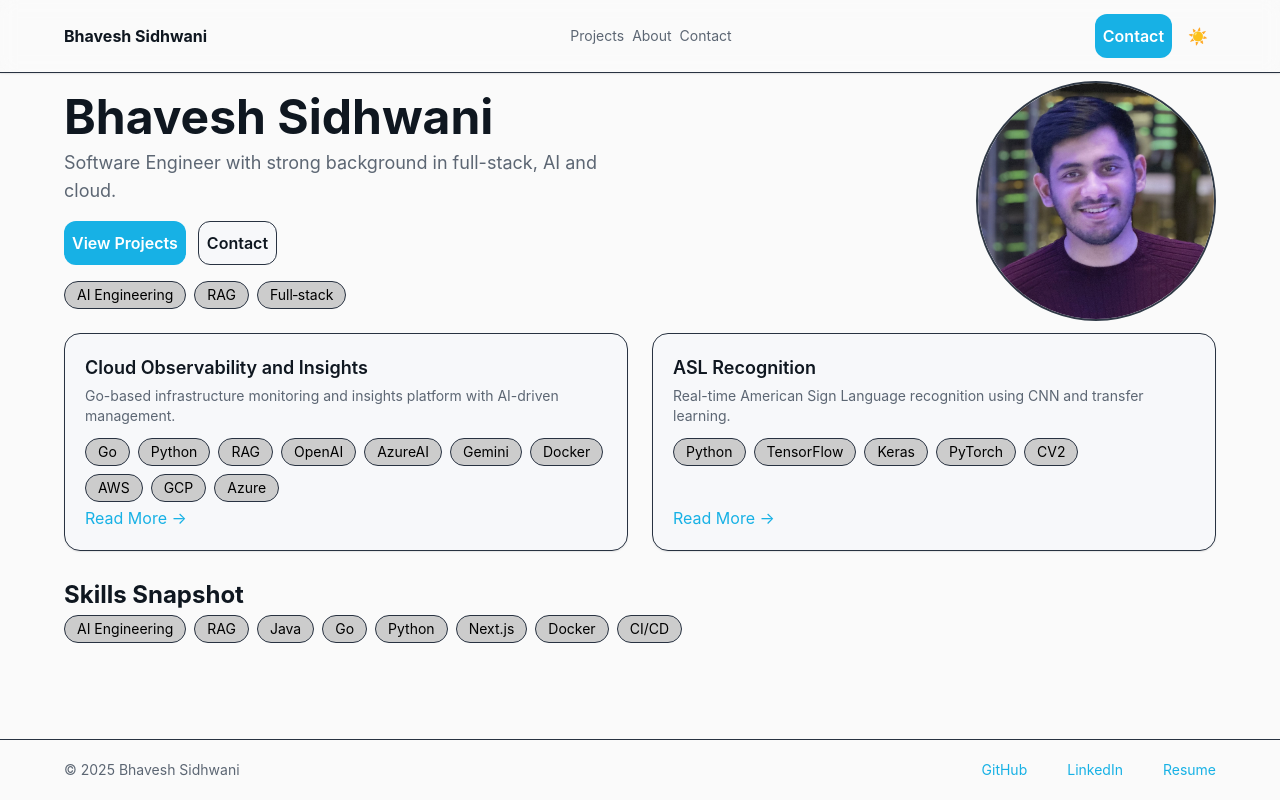
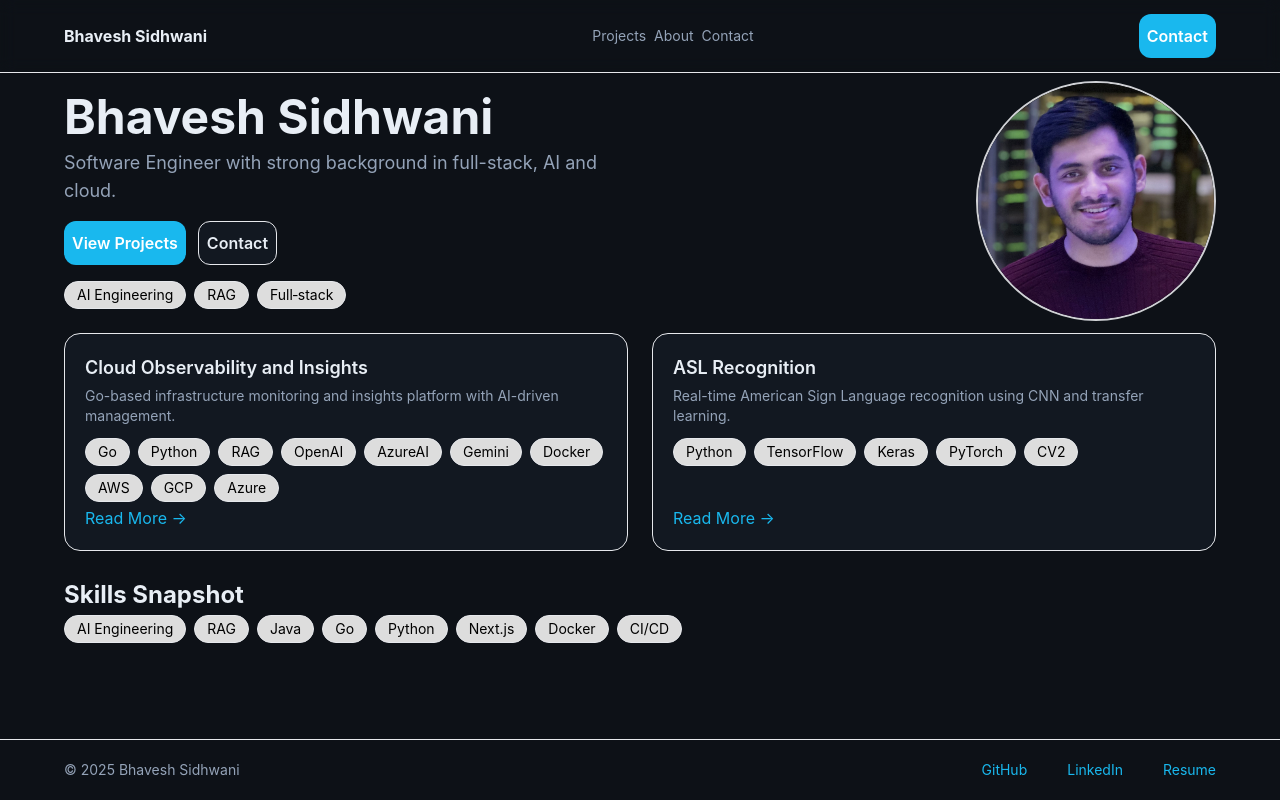
Before and after one commit to BhaveshSidhwani/Personal-Portfolio-Website, a Next.js app: page / in a window 1280 px wide. Built offline with nearby package versions, Linux system fonts and the light colour scheme.

Commit message:
[fix] Removed light theme support

```diff
--- a/app/globals.css
+++ b/app/globals.css
@@ -2,8 +2,27 @@
 @tailwind components;
 @tailwind utilities;
 
+/* Dark */
+:root {
+  --line: #1f2a3a;
+  --on-accent: #f8fefe;
+
+  --accent-500: #19b8ee;
+  --accent-600: #1ac3fd;
+  --accent-700: #1296c4;
+  --bg: #0d1117;
+  --panel: #121821;
+  --panel-chip: #dddddd;
+  --text: #e8eef5;
+  --muted: #94a3b8;
+  --border: #e6e8ec;
+  --success: #22d36a;
+  --warning: #fab216;
+  --error: #ff5c5c;
+}
+
 /* Light */
-:root {
+[data-theme="light"] {
   --line: #d5e4ea; /* timeline line */
   --on-accent: #ffffff;
 
@@ -19,25 +38,6 @@
   --success: #22c55e;
   --warning: #f59e0b;
   --error: #ef4444;
-}
-
-/* Dark */
-[data-theme="dark"] {
-  --line: #1f2a3a;
-  --on-accent: #f8fefe;
-
-  --accent-500: #19b8ee;
-  --accent-600: #1ac3fd;
-  --accent-700: #1296c4;
-  --bg: #0d1117;
-  --panel: #121821;
-  --panel-chip: #dddddd;
-  --text: #e8eef5;
-  --muted: #94a3b8;
-  --border: #e6e8ec;
-  --success: #22d36a;
-  --warning: #fab216;
-  --error: #ff5c5c;
 }
 
 html,
--- a/components/Header.tsx
+++ b/components/Header.tsx
@@ -2,7 +2,6 @@
 import Link from "next/link";
 import Button from "@/components/Button";
 import { usePathname } from "next/navigation";
-import { useTheme } from "@/lib/theme";
 import type { Route } from "next";
 import clsx from "clsx";
 
@@ -14,7 +13,6 @@ const NAV: { href: Route; label: string }[] = [
 
 export default function Header() {
   const pathname = usePathname();
-  const { theme, toggle } = useTheme();
 
   return (
     <header className="sticky top-0 z-50 border-b border-[--border] bg-[--bg]/95 shadow-z1 backdrop-blur">
@@ -43,15 +41,6 @@ export default function Header() {
           <Link href="/contact" className="hidden md:inline-flex">
             <Button>Contact</Button>
           </Link>
-
-          <Button
-            variant="ghost"
-            aria-label="Toggle dark mode"
-            onClick={toggle}
-            title={theme === "dark" ? "Switch to light" : "Switch to dark"}
-          >
-            {theme === "dark" ? "🌙" : "☀️"}
-          </Button>
         </div>
       </div>
     </header>
--- a/lib/theme.ts
+++ b/lib/theme.ts
@@ -5,14 +5,14 @@ import { useEffect, useState } from "react";
 const STORAGE_KEY = "theme";
 
 export function useTheme() {
-  const [theme, setTheme] = useState<"light" | "dark">(() => "light"); // default dark
+  const [theme, setTheme] = useState<"light" | "dark">(() => "dark"); // default dark
 
   useEffect(() => {
     const stored =
       typeof window !== "undefined"
         ? (localStorage.getItem(STORAGE_KEY) as "light" | "dark" | null)
         : null;
-    const initial = stored ?? "light";
+    const initial = stored ?? "dark";
     document.documentElement.setAttribute("data-theme", initial);
     setTheme(initial);
   }, []);
@@ -21,7 +21,7 @@ export function useTheme() {
     const next = theme === "dark" ? "light" : "dark";
     document.documentElement.setAttribute("data-theme", next);
     localStorage.setItem(STORAGE_KEY, next);
-    setTheme(next);
+    setTheme("dark");
   };
 
   return { theme, toggle };
```
